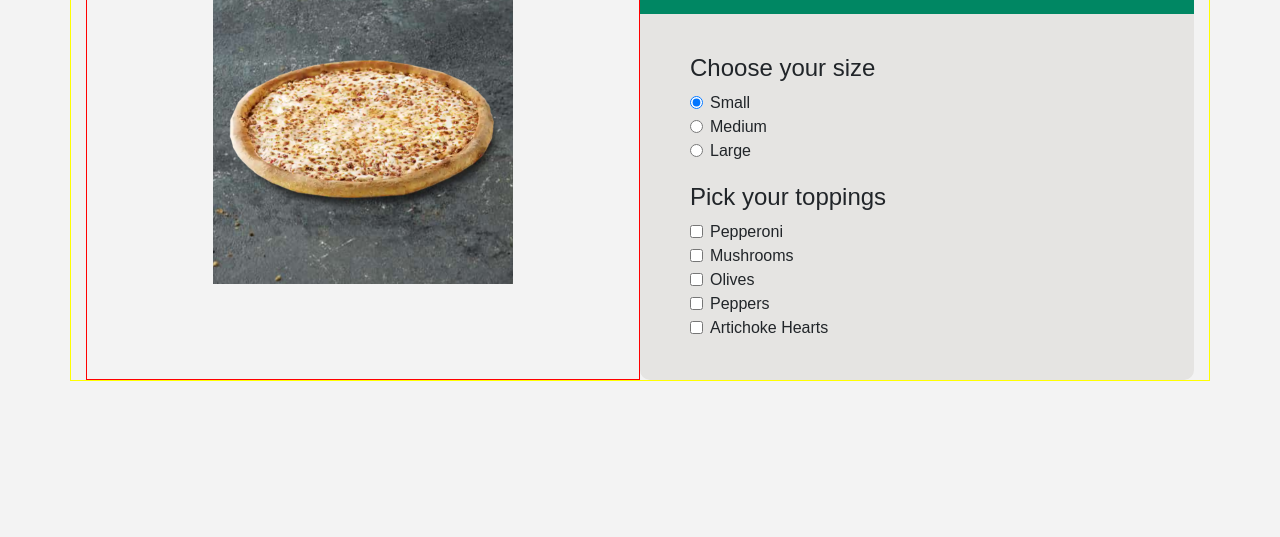
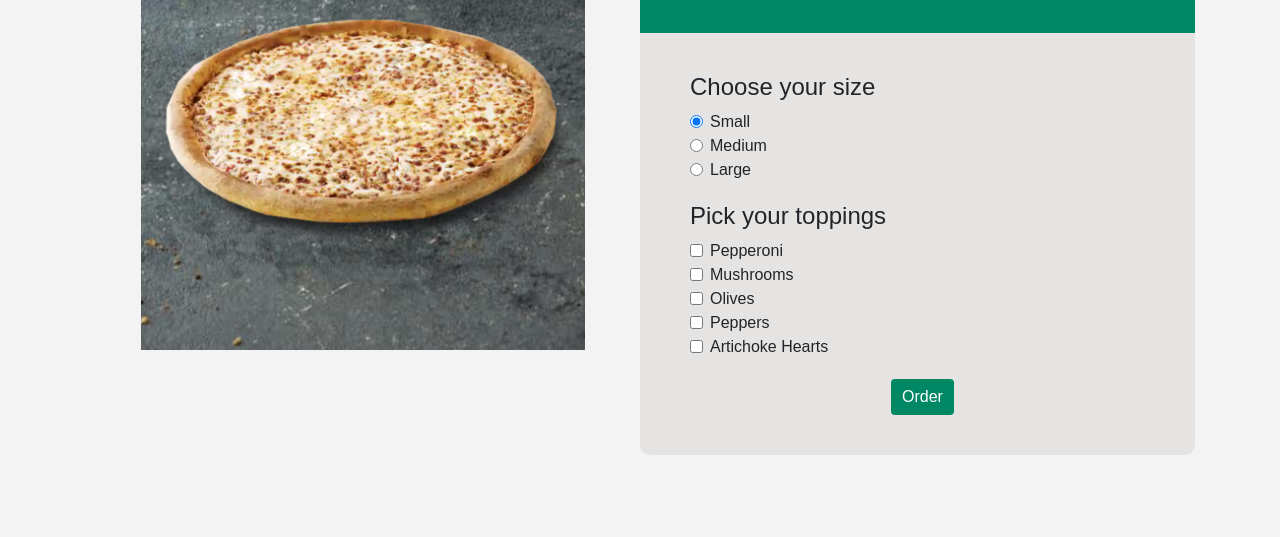
Before and after one commit to seschwartz8/sasa-johns-pizza, a plain HTML site: page index.html in a window 1280 px wide. Shown: the part 263-800 px from the top of the page. Drawn offline with nearby package versions, Linux system fonts and the light colour scheme; a web font is replaced by a local one.

Commit message:
build order button, center it, adjust margins of container

```diff
--- a/css/styles.css
+++ b/css/styles.css
@@ -23,29 +23,29 @@ body {
 .second-nav {
   background-color: white;
   height: 75px;
+  margin-bottom: 20px;
 }
 
 .container {
-  border: 1px solid yellow;
   display: flex;
   justify-content: space-between;
+  min-width: 800px;
+  margin-bottom: 50px;
 }
 
 .display {
-  border: 1px solid red;
   width: 50%;
   display: flex;
   flex-direction: column;
   align-items: center;
-  justify-content: center;
 }
 
 .display img {
-  width: 300px;
+  width: 80%;
 }
 
 .topping-imgs img {
-  height: 50px;
+  width: 18%;
 }
 
 form {
@@ -77,3 +77,15 @@ form {
 .heading h3 {
   font-size: 2em;
 }
+
+.button-container {
+  display: flex;
+  justify-content: center;
+}
+
+.btn {
+  margin-top: 20px;
+  color: white;
+  background-color: #008763;
+  padding: 5px 10px;
+}
--- a/index.html
+++ b/index.html
@@ -87,6 +87,9 @@
               Artichoke Hearts
             </label>
           </div>
+          <div class="button-container">
+            <button class="btn" type="submit">Order</button>
+          </div>
         </div>
       </div>
 
```
Also changed, not shown: img/artichokes.png (added), img/mushrooms.png (added), img/olives.png (added), img/pepperoni.png (added), img/peppers.png (added).
